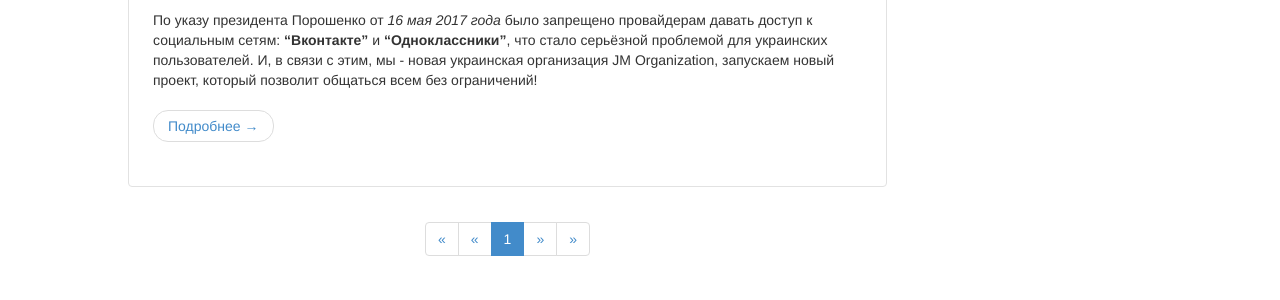
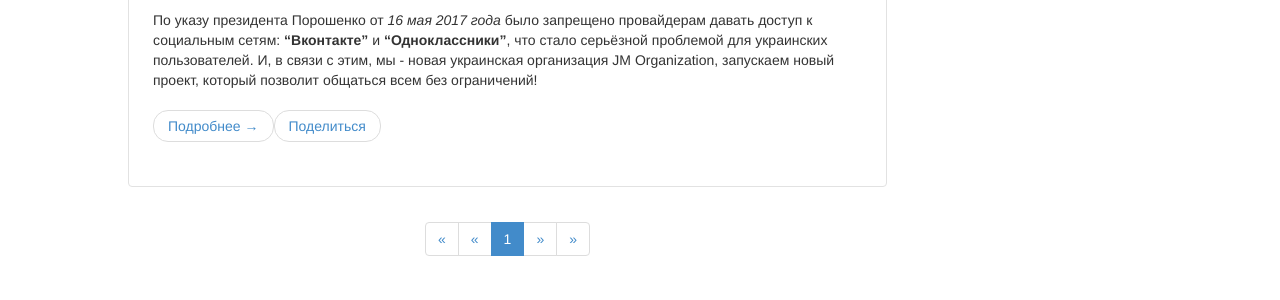
Before and after one commit to jm-organization/jm-organization.github.io, a Jekyll site: the page built from index.html, in a window 1280 px wide and 900 px high, scrolled down 476 px. Shown: the part 485-785 px from the top of the window. Built offline with Jekyll 4.4.1, drawn with Linux system fonts in a browser that asks for light colours; the list of posts is cut into pages by our own code.

Commit message:
Добавленна возможность "Поделиться"

```diff
--- a/index.html
+++ b/index.html
@@ -16,6 +16,11 @@
 
     <ul class="pager">
         <li class="next" style="float: left!important;"><a href="{{ post.url }}">Подробнее &rarr;</a></li>
+        <li style="float: left!important;">
+            <a class="twitter-share-button"
+               href="https://twitter.com/intent/tweet?text={{ post.title }}&url{{ post.url | replace: '/', '%2F' | replace: ':', '%3A'}}"
+            >Поделиться</a>
+        </li>
     </ul>
 </article>
 {% endif %}
```
